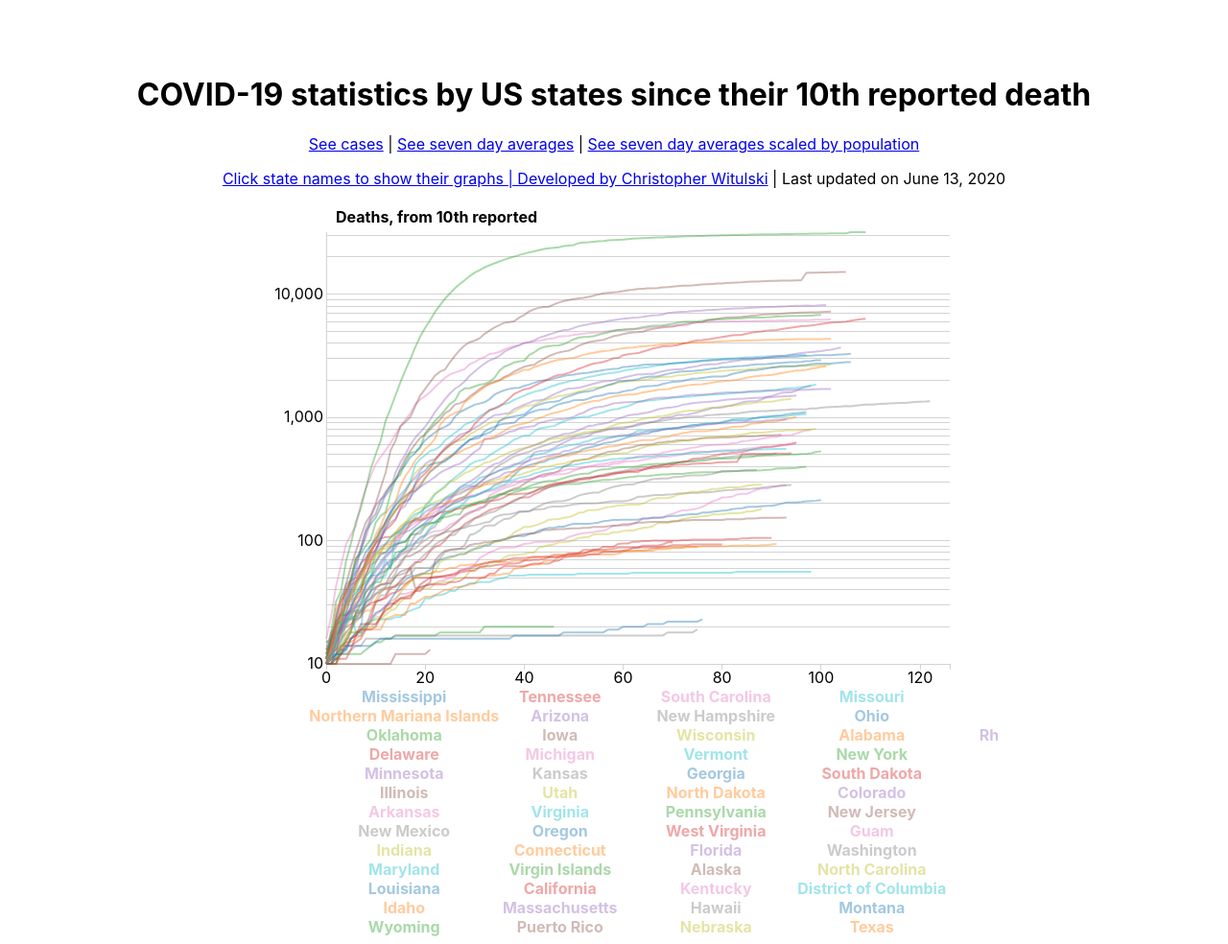
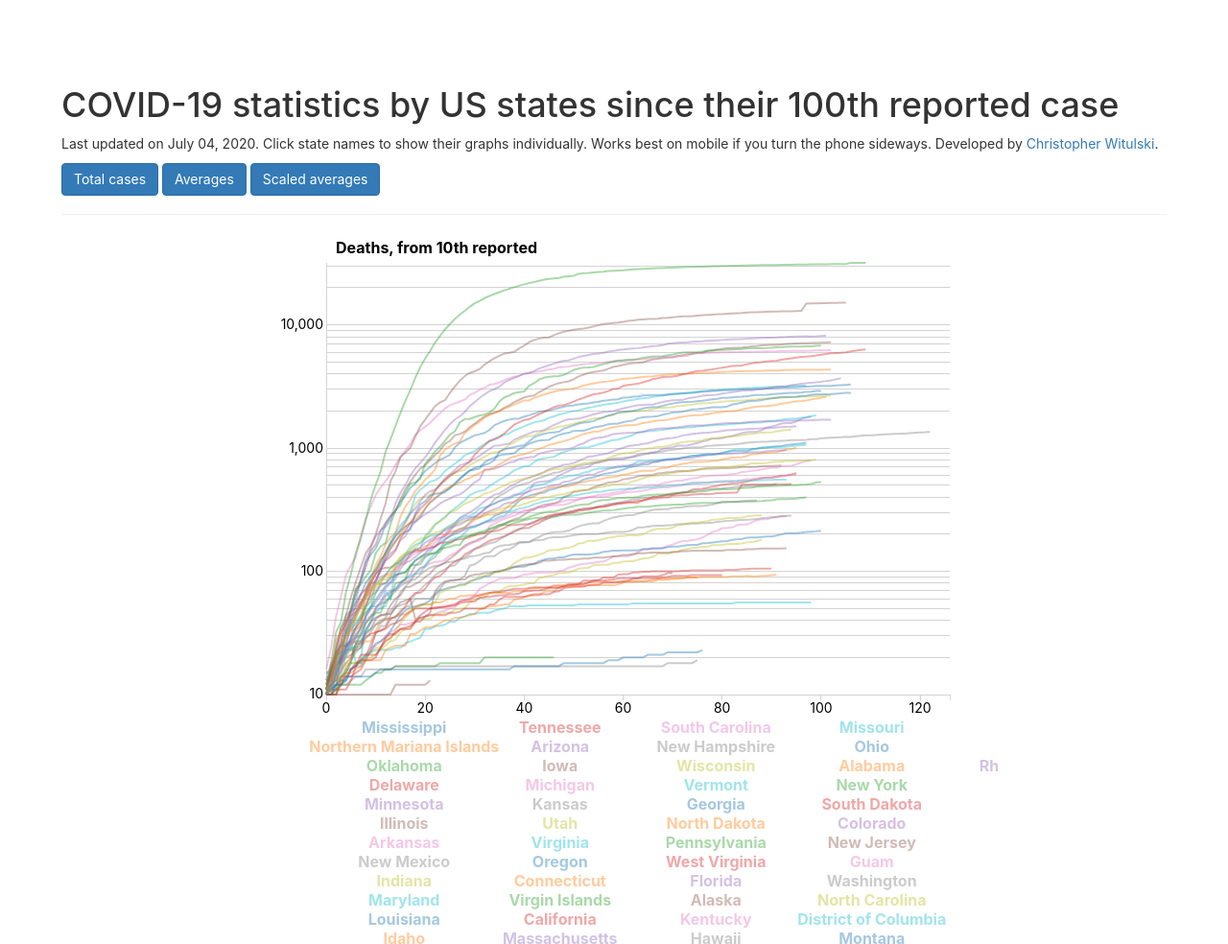
Before and after one commit to cjwit/covid, a plain HTML site: page deaths.html in a window 1280 px wide. Shown: the top 984 px of the page at 96% size. Drawn offline with Linux system fonts and the light colour scheme.

Commit message:
rename pages in buttons

```diff
--- a/deaths.html
+++ b/deaths.html
@@ -4,19 +4,23 @@
   <meta charset="utf-8">
   <meta name="viewport" content="width=device-width, initial-scale=1.0">
   <title>COVID-19 statistics by US state - Witulski</title>
+  <link rel="stylesheet" href="src/bootstrap.min.css">
   <link rel="stylesheet" href="src/styles.css">
 </head>
 
 <body>
 
-  <center>
-    <h1>COVID-19 statistics by US states since their 10th reported death</h1>
-    <p><a href="index.html">See cases</a> | <a href="averages.html">See seven day averages</a> | <a
-        href="scaled_averages.html">See seven day averages scaled by population</p>
-    <p>Click state names to show their graphs | Developed by <a href="https://cwitulski.com">Christopher Witulski</a> |
-      Last updated on June 13, 2020</p>
-  </center>
-
+  <div class="page-header">
+    <h1>COVID-19 statistics by US states since their 100th reported case</h1>
+    <p>Last updated on <span id="date">July 04, 2020</span>. Click state names to show their graphs individually. Works
+      best on mobile if you turn the phone sideways. Developed by <a href="https://cwitulski.com">Christopher
+        Witulski</a>.</p>
+    <p>
+      <a href="index.html" class="btn btn-primary">Total cases</a>
+      <a href="averages.html" class="btn btn-primary">Averages</a>
+      <a href="scaled_averages.html" class="btn btn-primary">Scaled averages</a>
+    </p>
+  </div>
 
   <!-- load the d3.js library -->
   <script src="src/d3.min.js"></script>
```
Also changed, not shown: averages.html (+42 -27 lines), index.html (+3 -3 lines), scaled_averages.html (+12 -7 lines).
